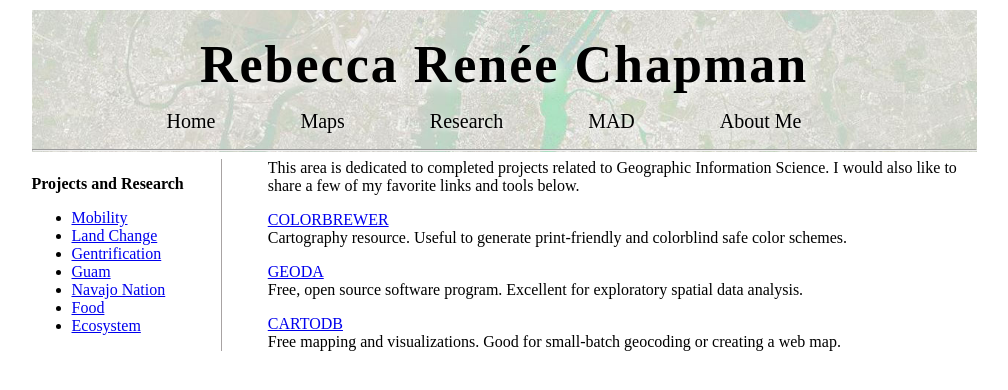
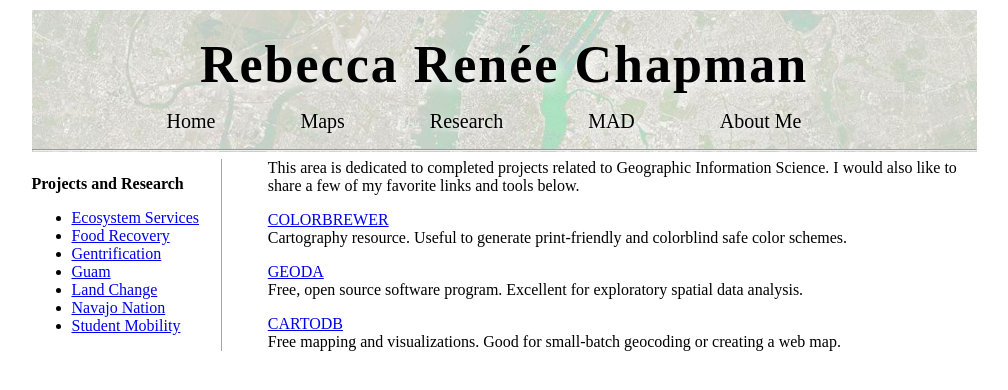
Before and after one commit to rebeccachapman/rebeccachapman.github.io, a Jekyll site: the page built from maps.html, in a window 1280 px wide. Shown: the top 390 px of the page, without its empty margins (136-1144 px from the left). Built offline with Jekyll 4.4.1, drawn with Linux system fonts in a browser that asks for light colours.

Commit message:
Update maps.html

```diff
--- a/_layouts/maps.html
+++ b/_layouts/maps.html
@@ -3,13 +3,13 @@ layout: default
 image_name: "new_york"
 category: "maps"
 sidebar_links:
-  "Mobility": "mobility"
-  "Land Change": "land-change"
+  "Ecosystem Services": "ecosystem"
+  "Food Recovery": "food"
   "Gentrification": "gentrification"
   "Guam": "guam"
+  "Land Change": "land-change"
   "Navajo Nation": "navajo-nation"
-  "Food": "food"
-  "Ecosystem": "ecosystem"
+  "Student Mobility": "mobility"
 ---
 
 {% include sidebar.html %}
```
